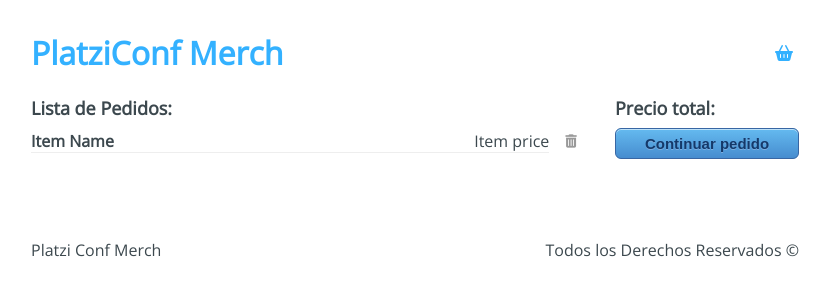
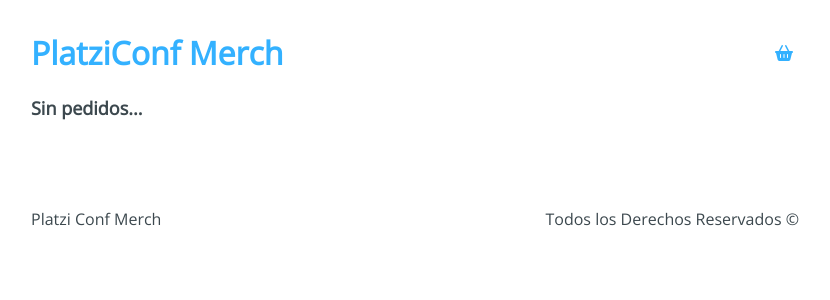
Before and after one commit to Juxn89/platzi-conf-merch-react, a React app: page /checkout in a window 1280 px wide. Shown: the top 300 px of the page, without its empty margins (225-1055 px from the left). Built offline with nearby package versions, Linux system fonts and the light colour scheme.

Commit message:
Added AppContext to Checkout page.

```diff
--- a/src/components/Product.jsx
+++ b/src/components/Product.jsx
@@ -10,7 +10,7 @@
                 <span>{ ` $${ product.price }` }</span>
             </h2>
         </div>
-        <button type='button' onClick={ handleAddToCart }>Comprar</button>
+        <button type='button' onClick={ () => handleAddToCart(product) }>Comprar</button>
     </div>
   )
 }
--- a/src/pages/Checkout.jsx
+++ b/src/pages/Checkout.jsx
@@ -1,29 +1,46 @@
-import React from 'react';
+import React, { useContext } from 'react';
 import { Link } from 'react-router-dom';
+import AppContext from '../context/AppContext';
+
 import '../styles/components/Checkout.css';
 
 export const Checkout = () => {
+  const { State: { cart }, removeFromCart } = useContext(AppContext);
+  const handleSumTotal = () => {
+    return cart.reduce((a, b) => a + b.price, 0);
+  }
+
+  const handleRemove = (product) => {
+    removeFromCart(product);
+  }
+
   return (
     <div className='Checkout'>
       <div className="Checkout-content">
-        <h3>Lista de Pedidos:</h3>
-        <div className="Checkout-item">
+        { cart.length > 0 ? <h3>Lista de Pedidos:</h3> : <h3>Sin pedidos...</h3>}
+        {
+          cart.map(item => (
+            <div className="Checkout-item" key={ `checkout-item-${item.id}` }>
               <div className="Checkout-element">
-            <h4>Item Name</h4>
-            <span>Item price</span>
+                <h4>{ item.title }</h4>
+                <span>${ item.price }</span>
               </div>
               <button type='button'>
-            <i className='fas fa-trash-alt' title='Eliminar'/>
+                <i className='fas fa-trash-alt' title='Eliminar' onClick={ () => handleRemove(item) }/>
               </button>
             </div>
+          ))
+        }
       </div>
 
+      { cart.length > 0 &&
           <div className='Checkout-sidebar'>
-        <h3>Precio total:</h3>
+            <h3>Precio total: ${ handleSumTotal() }</h3>
             <Link to='/checkout/information'>
               <button type='button'>Continuar pedido</button>
             </Link>
           </div>
+      }
     </div>
   )
 }
```
Lines whose indentation alone changed are shown as unchanged.
